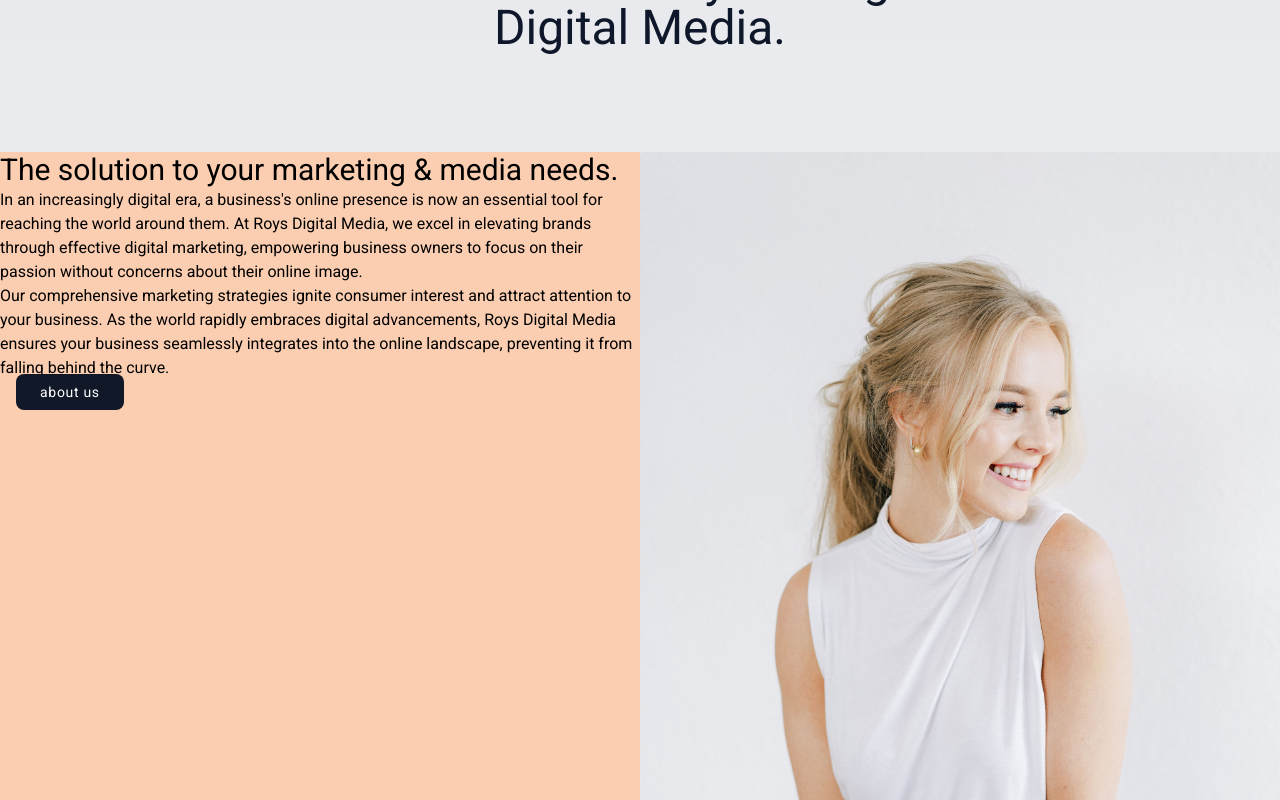
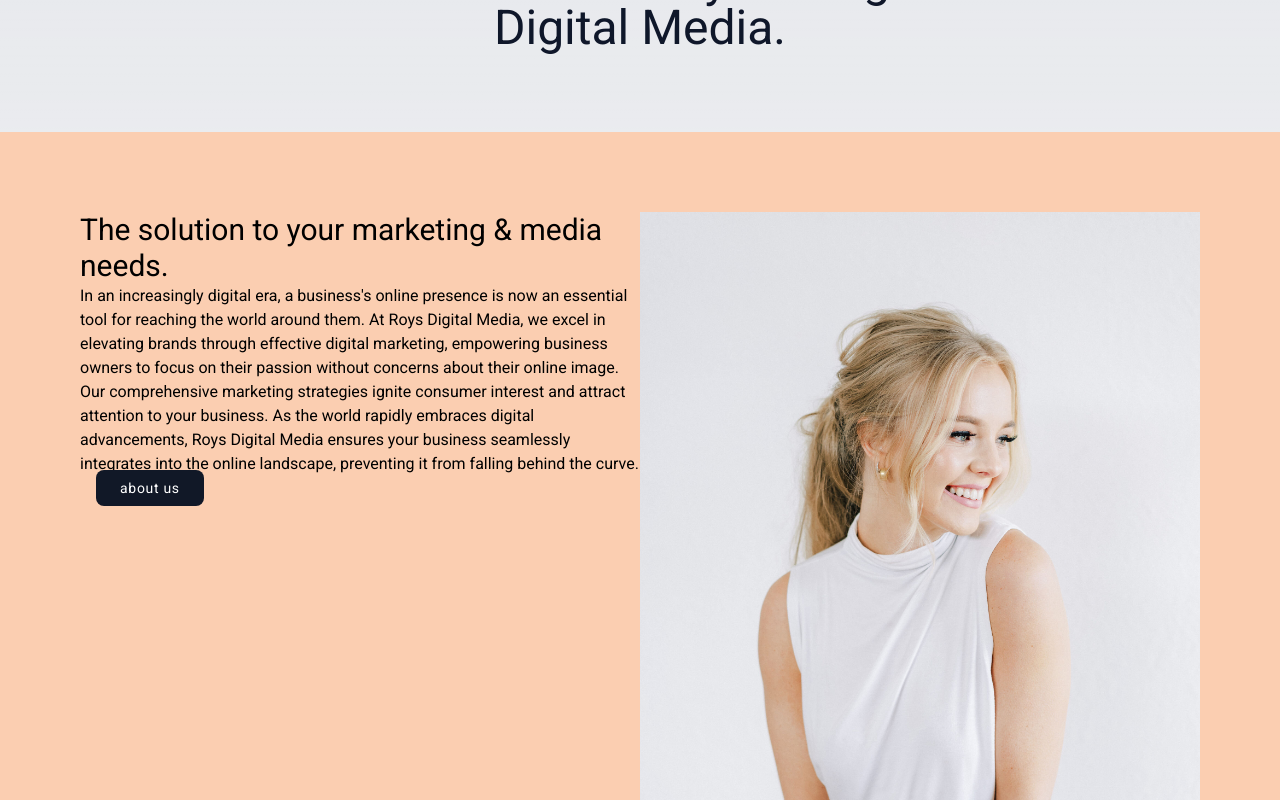
Before and after one commit to santajitpatra/roysdigitalmedia, a Next.js app: page / in a window 1280 px wide. Shown: the part 300-1100 px from the top of the page. Built offline with nearby package versions, Linux system fonts and the light colour scheme.

Commit message:
style : css added
new css added

```diff
--- a/components/HeroSection.tsx
+++ b/components/HeroSection.tsx
@@ -4,8 +4,9 @@
 const HeroSection = () => {
   return (
     <div className="bg-[#FBCEB1] ">
-      <div className='container flex my-5'>
-        <div className='w-1/2 '>
+      <div className='flex m-auto p-20 justify-center'>
+        <div className='flex md:flex-row flex-col-reverse'>
+          <div className='md:w-1/2 '>
             <h2 className='text-3xl'>The solution to your marketing 	&amp; media needs.</h2>
             <p>In an increasingly digital era, a business&apos;s online presence is now an essential tool for reaching the world around them. At Roys Digital Media, we excel in elevating brands through effective digital marketing, empowering business owners to focus on their passion without concerns about their online image.
             </p>
@@ -18,9 +19,11 @@
               about us
             </Link>
           </div>
-        <div className='w-1/2'>
+          <div className='md:w-1/2'>
             <img src="/images/StudioRendition-85.jpg" alt="" />
           </div>
+        </div>
+
       </div>
 
     </div>
```
Lines whose indentation alone changed are shown as unchanged.
